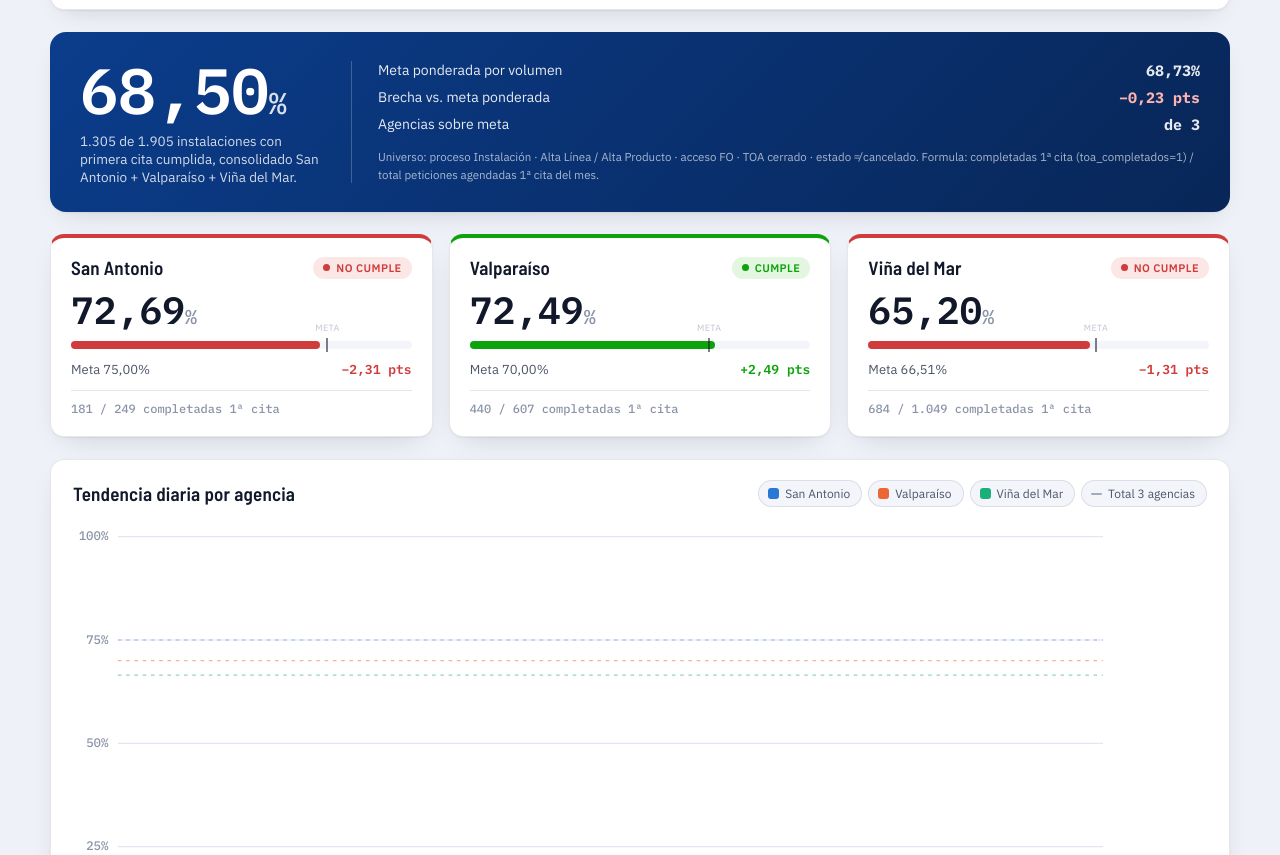
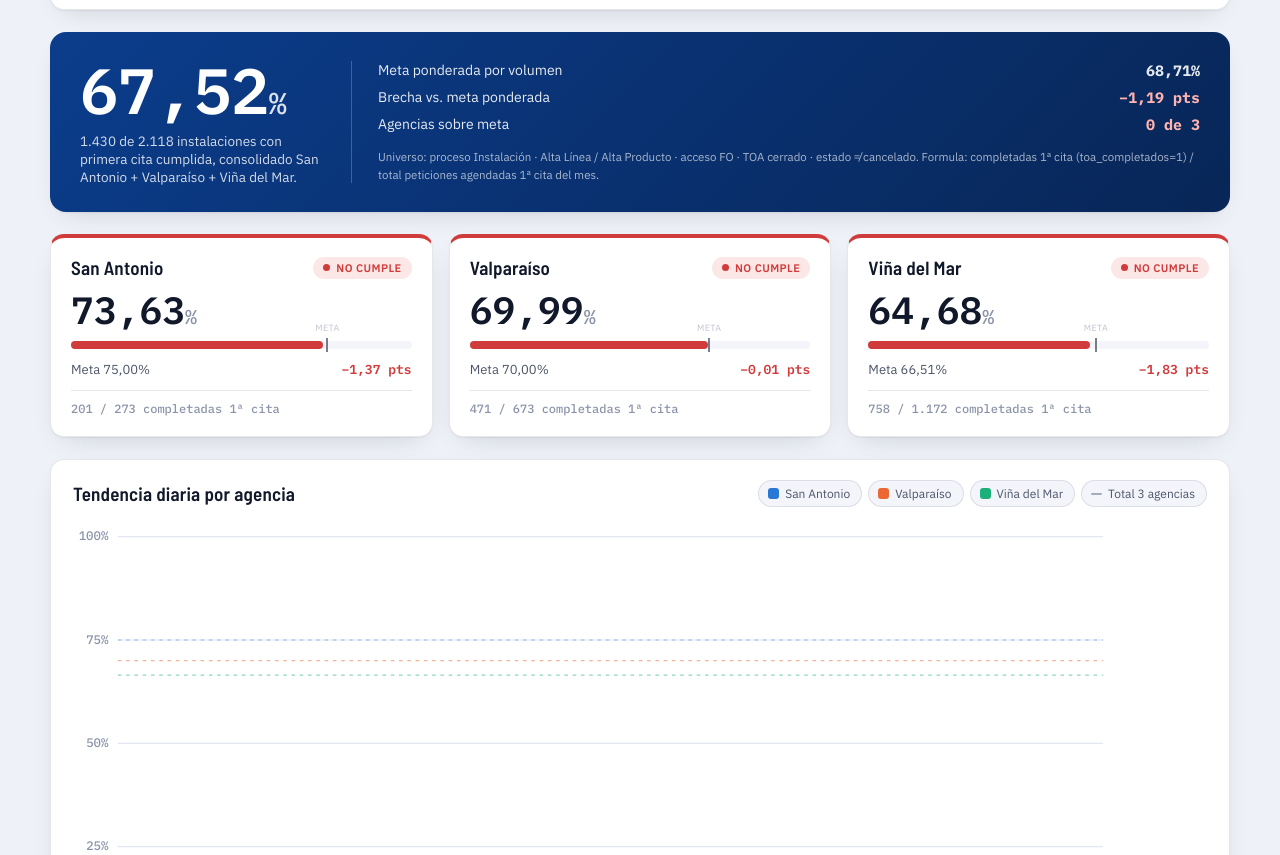
Before and after one commit to portalkpistecnicos/analisis-primera-cita, a plain HTML site: page index.html in a window 1280 px wide. Shown: the part 97-952 px from the top of the page. Drawn offline with Linux system fonts and the light colour scheme.

Commit message:
Actualizacion automatica 22-11-2026

```diff
--- a/index.html
+++ b/index.html
@@ -268,13 +268,13 @@
 
   <section class="hero">
     <div class="hero__figure">
-      <span class="hero__value">68,50<small>%</small></span>
-      <span class="hero__caption">1.305 de 1.905 instalaciones con primera cita cumplida, consolidado San Antonio + Valparaíso + Viña del Mar.</span>
+      <span class="hero__value">67,52<small>%</small></span>
+      <span class="hero__caption">1.430 de 2.118 instalaciones con primera cita cumplida, consolidado San Antonio + Valparaíso + Viña del Mar.</span>
     </div>
     <div class="hero__meta">
-            <div class="hero__meta-row"><span>Meta ponderada por volumen</span><strong class="mono">68,73%</strong></div>
-      <div class="hero__meta-row"><span>Brecha vs. meta ponderada</span><strong class="mono neg">−0,23 pts</strong></div>
-      <div class="hero__meta-row"><span>Agencias sobre meta</span><strong class="mono"> de 3</strong></div>
+            <div class="hero__meta-row"><span>Meta ponderada por volumen</span><strong class="mono">68,71%</strong></div>
+      <div class="hero__meta-row"><span>Brecha vs. meta ponderada</span><strong class="mono neg">−1,19 pts</strong></div>
+      <div class="hero__meta-row"><span>Agencias sobre meta</span><strong class="mono neg">0 de 3</strong></div>
       <p class="hero__note">Universo: proceso Instalación · Alta Línea / Alta Producto · acceso FO · TOA cerrado · estado ≠ cancelado. Formula: completadas 1ª cita (toa_completados=1) / total peticiones agendadas 1ª cita del mes.</p>
     </div>
   </section>
@@ -285,27 +285,27 @@
         <h2>San Antonio</h2>
         <span class="chip chip--bad">No cumple</span>
       </div>
-      <div class="card__figure">72,69<small>%</small></div>
+      <div class="card__figure">73,63<small>%</small></div>
       <div class="card__bar">
-        <div class="card__bar-fill" style="width:73.00%"></div>
+        <div class="card__bar-fill" style="width:74.00%"></div>
         <div class="card__bar-target" style="left:75.00%"></div>
       </div>
-      <div class="card__stats"><span>Meta 75,00%</span><span class="delta neg">−2,31 pts</span></div>
-      <div class="card__count">181 / 249 completadas 1ª cita</div>
+      <div class="card__stats"><span>Meta 75,00%</span><span class="delta neg">−1,37 pts</span></div>
+      <div class="card__count">201 / 273 completadas 1ª cita</div>
     </article>
 
-    <article class="card card--good">
+    <article class="card">
       <div class="card__top">
         <h2>Valparaíso</h2>
-        <span class="chip chip--good">Cumple</span>
+        <span class="chip chip--bad">No cumple</span>
       </div>
-      <div class="card__figure">72,49<small>%</small></div>
+      <div class="card__figure">69,99<small>%</small></div>
       <div class="card__bar">
-        <div class="card__bar-fill" style="width:72.00%"></div>
+        <div class="card__bar-fill" style="width:70.00%"></div>
         <div class="card__bar-target" style="left:70.00%"></div>
       </div>
-      <div class="card__stats"><span>Meta 70,00%</span><span class="delta pos">+2,49 pts</span></div>
-      <div class="card__count">440 / 607 completadas 1ª cita</div>
+      <div class="card__stats"><span>Meta 70,00%</span><span class="delta neg">−0,01 pts</span></div>
+      <div class="card__count">471 / 673 completadas 1ª cita</div>
     </article>
 
     <article class="card">
@@ -313,13 +313,13 @@
         <h2>Viña del Mar</h2>
         <span class="chip chip--bad">No cumple</span>
       </div>
-      <div class="card__figure">65,20<small>%</small></div>
+      <div class="card__figure">64,68<small>%</small></div>
       <div class="card__bar">
         <div class="card__bar-fill" style="width:65.00%"></div>
         <div class="card__bar-target" style="left:66.51%"></div>
       </div>
-      <div class="card__stats"><span>Meta 66,51%</span><span class="delta neg">−1,31 pts</span></div>
-      <div class="card__count">684 / 1.049 completadas 1ª cita</div>
+      <div class="card__stats"><span>Meta 66,51%</span><span class="delta neg">−1,83 pts</span></div>
+      <div class="card__count">758 / 1.172 completadas 1ª cita</div>
     </article>
   </section>
 
@@ -370,17 +370,17 @@
 
 <script>
 (function(){
-  var dates = ["01-11","02-11","03-11","04-11","05-11","06-11","07-11","08-11","09-11","10-11","11-11","12-11","13-11","14-11","15-11","16-11","17-11","18-11","19-11"];
+  var dates = ["01-11","02-11","03-11","04-11","05-11","06-11","07-11","08-11","09-11","10-11","11-11","12-11","13-11","14-11","15-11","16-11","17-11","18-11","19-11","20-11","21-11"];
 
   var series = [
     { key:"sa", name:"San Antonio", color:"var(--series-sa)", meta:75.00,
-      data:[null,null,null,null,null,null,null,null,null,null,null,null,null,null,null,null,null,null,null] },
+      data:[null,null,null,null,null,null,null,null,null,null,null,null,null,null,null,null,null,null,null,null,null] },
     { key:"vp", name:"Valparaíso", color:"var(--series-vp)", meta:70.00,
-      data:[null,null,null,null,null,null,null,null,null,null,null,null,null,null,null,null,null,null,null] },
+      data:[null,null,null,null,null,null,null,null,null,null,null,null,null,null,null,null,null,null,null,null,null] },
     { key:"vm", name:"Viña del Mar", color:"var(--series-vm)", meta:66.51,
-      data:[null,null,null,null,null,null,null,null,null,null,null,null,null,null,null,null,null,null,null] },
+      data:[null,null,null,null,null,null,null,null,null,null,null,null,null,null,null,null,null,null,null,null,null] },
     { key:"total", name:"Total 3 agencias", color:"var(--series-total)", meta:null, muted:true,
-      data:[null,null,null,null,null,null,null,null,null,null,null,null,null,null,null,null,null,null,null] }
+      data:[null,null,null,null,null,null,null,null,null,null,null,null,null,null,null,null,null,null,null,null,null] }
   ];
 
   function fmt(v){ if(v===null||v===undefined) return "—"; return v.toFixed(2).replace(".", ","); }
```
